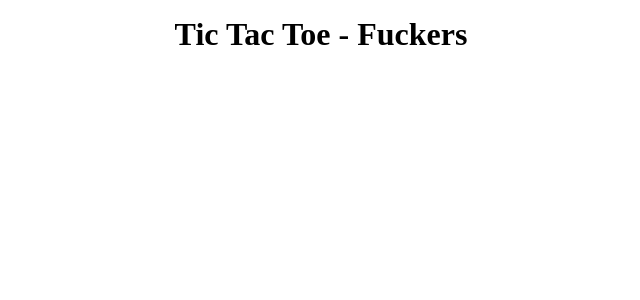
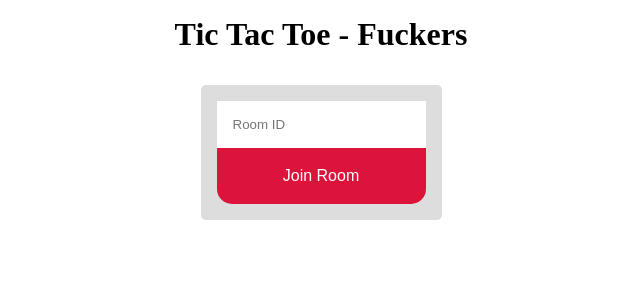
Before and after one commit to auleki/tic-tac-client, a React (Create React App) app: page / in a window 1280 px wide. Shown: the top 300 px of the page, without its empty margins (319-959 px from the left). Built offline with nearby package versions, Linux system fonts and the light colour scheme; no server answers.

Commit message:
added a join room components

```diff
--- a/src/App.tsx
+++ b/src/App.tsx
@@ -1,12 +1,23 @@
-import { useEffect } from 'react';
-import { io } from 'socket.io-client';
+import React, { useEffect } from 'react';
+import JoinRoom from './components/JoinRoom';
 import { AppContainer } from './components/StyledComponents'
+import socketService from './services/socketService';
 
 function App() {
+
+  const connectSocket = async () => {
+    // eslint-disable-next-line
+    const server = await socketService.connect("http://localhost:9000").catch(err => console.error(err))
+  }
+
+  useEffect(() => {
+    connectSocket()
+  }, [])
 
   return (
     <AppContainer>
       <h1>Tic Tac Toe - Fuckers</h1>
+      <JoinRoom />
     </AppContainer>
   );
 }
--- /dev/null
+++ b/src/components/JoinRoom/index.tsx
@@ -0,0 +1,23 @@
+import { useState } from 'react'
+import { Button, FormStyle, InputStyle } from '../StyledComponents'
+
+interface IJoinRoomProps {}
+
+export default function JoinRoom(props: IJoinRoomProps) {
+  const [roomId, setRoomId] = useState("")
+
+  const handleId = (e: React.ChangeEvent<any>) => {
+    const id = e.target.value
+    setRoomId(id)
+    }
+  return (
+    <FormStyle>
+      <InputStyle
+        type="text"
+        placeholder="Room ID"
+        onChange={handleId}
+        value={roomId}/>
+      <Button>Join Room</Button>
+    </FormStyle>
+)
+}
--- a/src/components/StyledComponents.ts
+++ b/src/components/StyledComponents.ts
@@ -10,3 +10,70 @@ export const AppContainer = styled.div(
   padding: 1em;
  `
 )
+
+export const Container = styled.section(
+  () => css`
+    height: 100%;
+    width: 100%;
+    background: crimson;
+    padding: 1em;
+ `
+)
+
+export const FormStyle = styled.form(
+  () => css`
+  background: #ddd;
+  margin-top: 2rem;
+  border-radius: 5px;
+  display: flex;
+  flex-direction: column;
+  padding: 1rem;
+ `
+)
+
+export const InputStyle = styled.input(
+  () => css`
+  padding: 1rem;
+  outline: none;
+  border: none;
+  /* border-bottom: 3px solid transparent; */
+  transition: background 200ms ease-in;
+
+  &:focus {
+    color: #333;
+    background: #ddd;
+    /* border-color: crimson; */
+  }
+ `
+)
+
+export const Button = styled.button(
+  () => css`
+    background-color:crimson;
+    padding: 1rem;
+    color: #fff;
+    border-bottom-left-radius: 15px;
+    border-bottom-right-radius: 15px;
+    cursor: pointer;
+    /* text-transform: uppercase; */
+    font-size: 1rem;
+    transition: 250ms ease-in;
+    border: 3px solid transparent;
+    outline: none;
+
+    &:hover {
+      border-color: whitesmoke;
+    }
+
+    &:hover, &:focus {
+      background: #ddd;
+      color: crimson;
+      border-bottom-right-radius: 5px;
+      border-bottom-left-radius: 5px;
+    }
+
+    &:focus {
+      border-color: crimson;
+    }
+ `
+)
--- a/src/services/socketService/index.ts
+++ b/src/services/socketService/index.ts
@@ -14,6 +14,11 @@ class SocketService {
       this.socket.on('connect', () => {
         resolve(this.socket as Socket)
       })
+
+      this.socket.on('connect_error', (err) => {
+        console.log("connection error", err)
+        reject(err)
+      })
     })
 
   }
--- a/tsconfig.json
+++ b/tsconfig.json
@@ -16,7 +16,8 @@
     "module": "esnext",
     "moduleResolution": "node",
     "resolveJsonModule": true,
-    "isolatedModules": true,
+    /* Might switch to true when I figure the index.ts shit out  */
+    "isolatedModules": false,
     "noEmit": true,
     "jsx": "react-jsx"
   },
```
Also changed, not shown: src/components/JoinRoom/dist/index.js (added), src/components/dist/StyledComponents.js, src/dist/App.js, src/services/socketService/dist/index.js, 1 other file (tests, documents, lock files or other folders).
